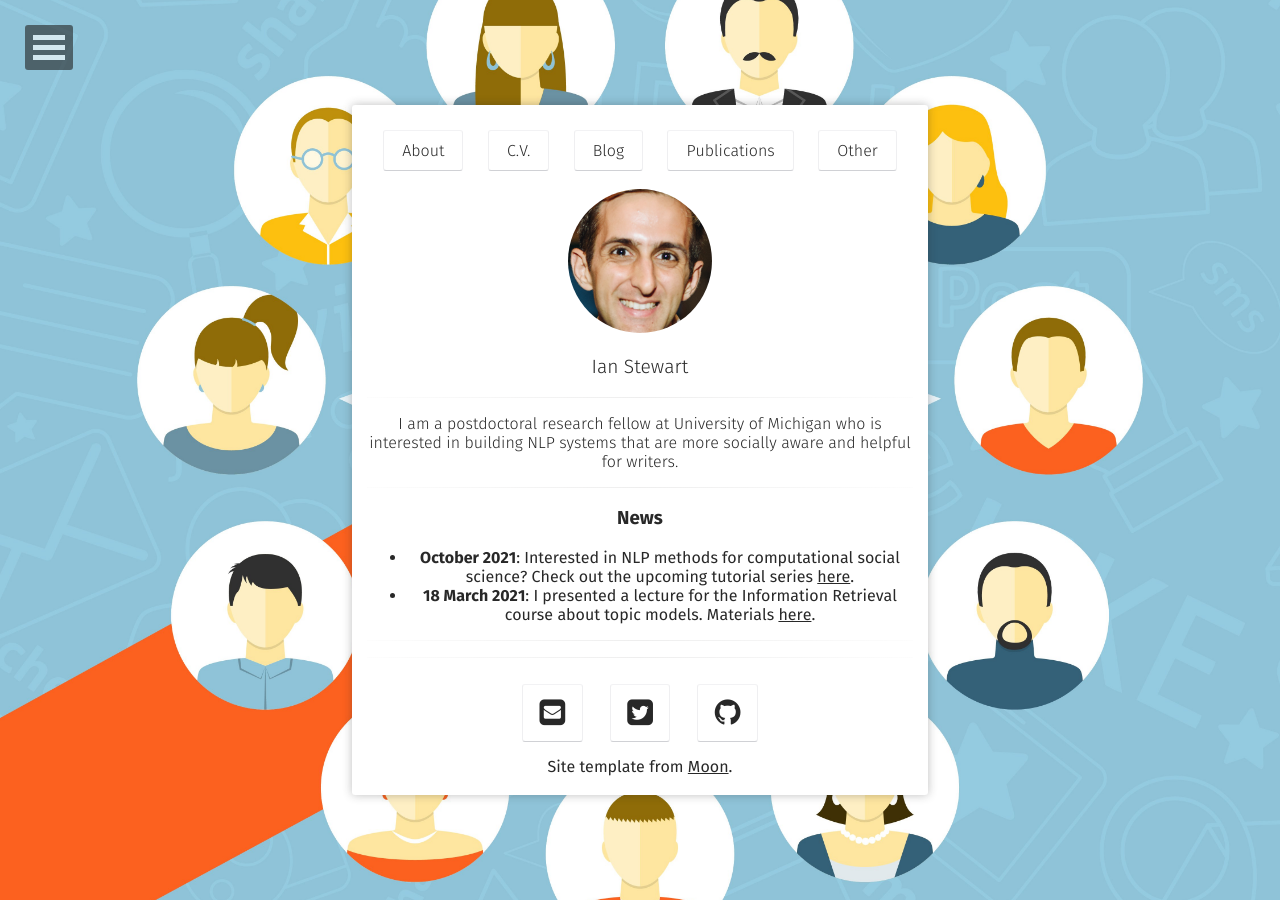
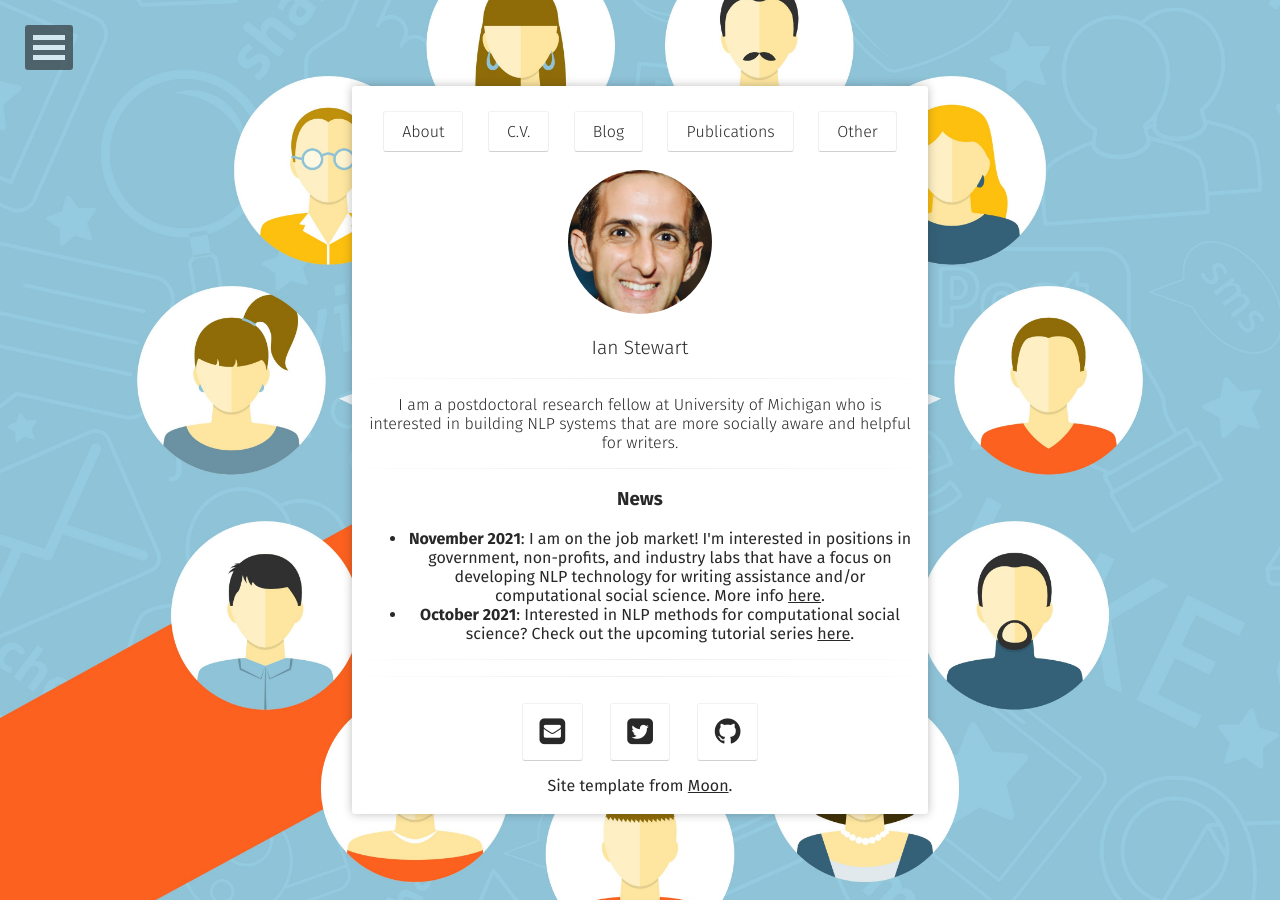
Before and after one commit to ianbstewart/ianbstewart.github.io, a Jekyll site: the page built from index.html, in a window 1280 px wide. Built offline with Jekyll 4.4.1, drawn with Linux system fonts in a browser that asks for light colours; some web fonts are replaced.

Commit message:
updated research statement

```diff
--- a/_layouts/home.html
+++ b/_layouts/home.html
@@ -37,8 +37,8 @@ layout: compress
                  <hr class="hr-line">
                  <h3><b>News</b></h3>
                 <ul>
+                    <li><b>November 2021</b>: I am on the job market! I'm interested in positions in government, non-profits, and industry labs that have a focus on developing NLP technology for writing assistance and/or computational social science. More info <a href="docs/research_statement_2021.pdf">here</a>.
                     <li><b>October 2021</b>: Interested in NLP methods for computational social science? Check out the upcoming tutorial series <a href="https://nlp-css-201-tutorials.github.io/nlp-css-201-tutorials/">here</a>.
-                    <li><b>18 March 2021</b>: I presented a lecture for the Information Retrieval course about topic models. Materials <a href="https://docs.google.com/presentation/d/1ygOIzor_QTAspI3J7BsLVuZXFUFitbIe4ufzbRieros/">here</a>.
                 </ul>
                  <hr class="hr-line">
                  {% include social-links.html %}
```
Also changed, not shown: about.md (+3 -0 lines).
